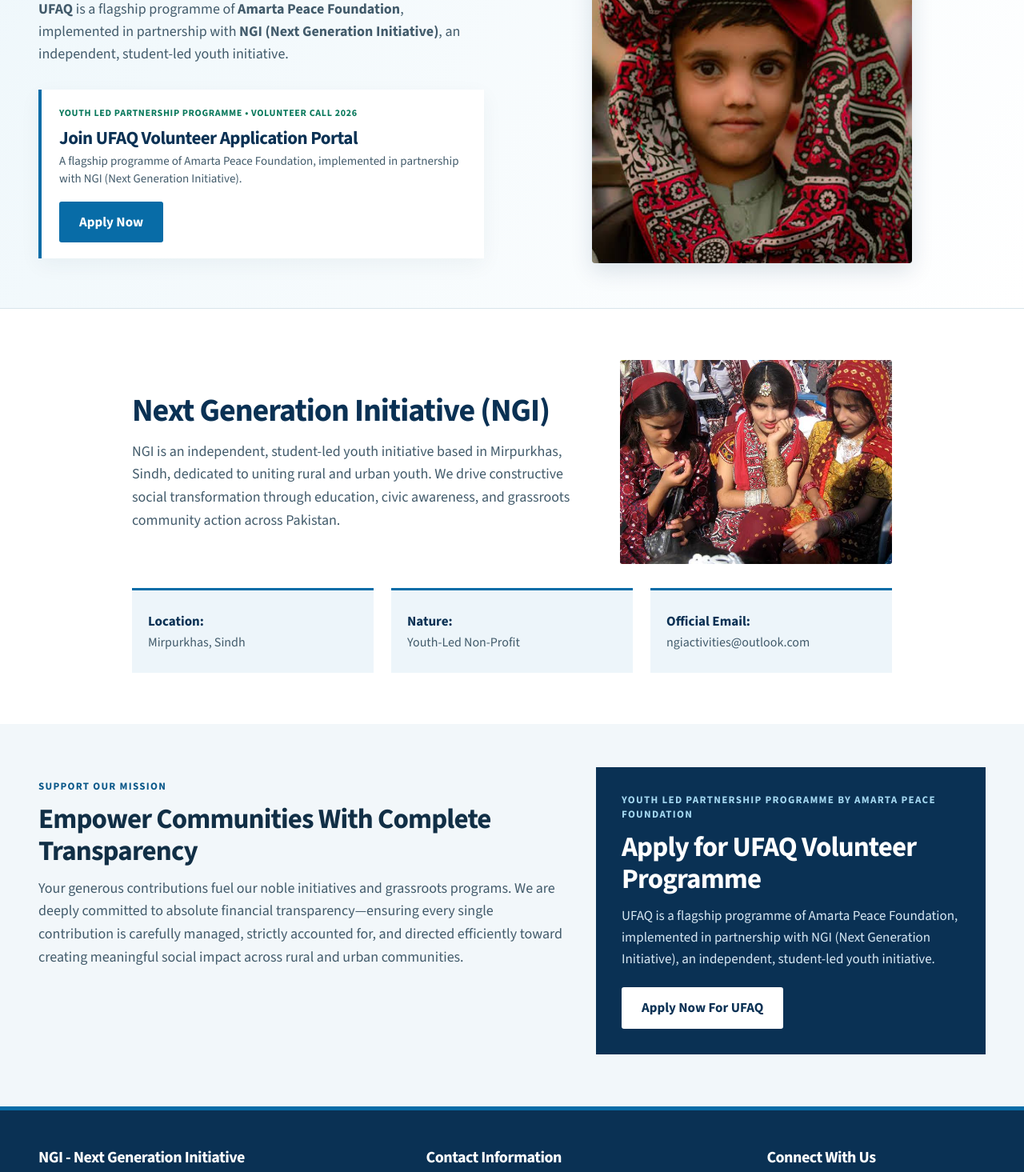
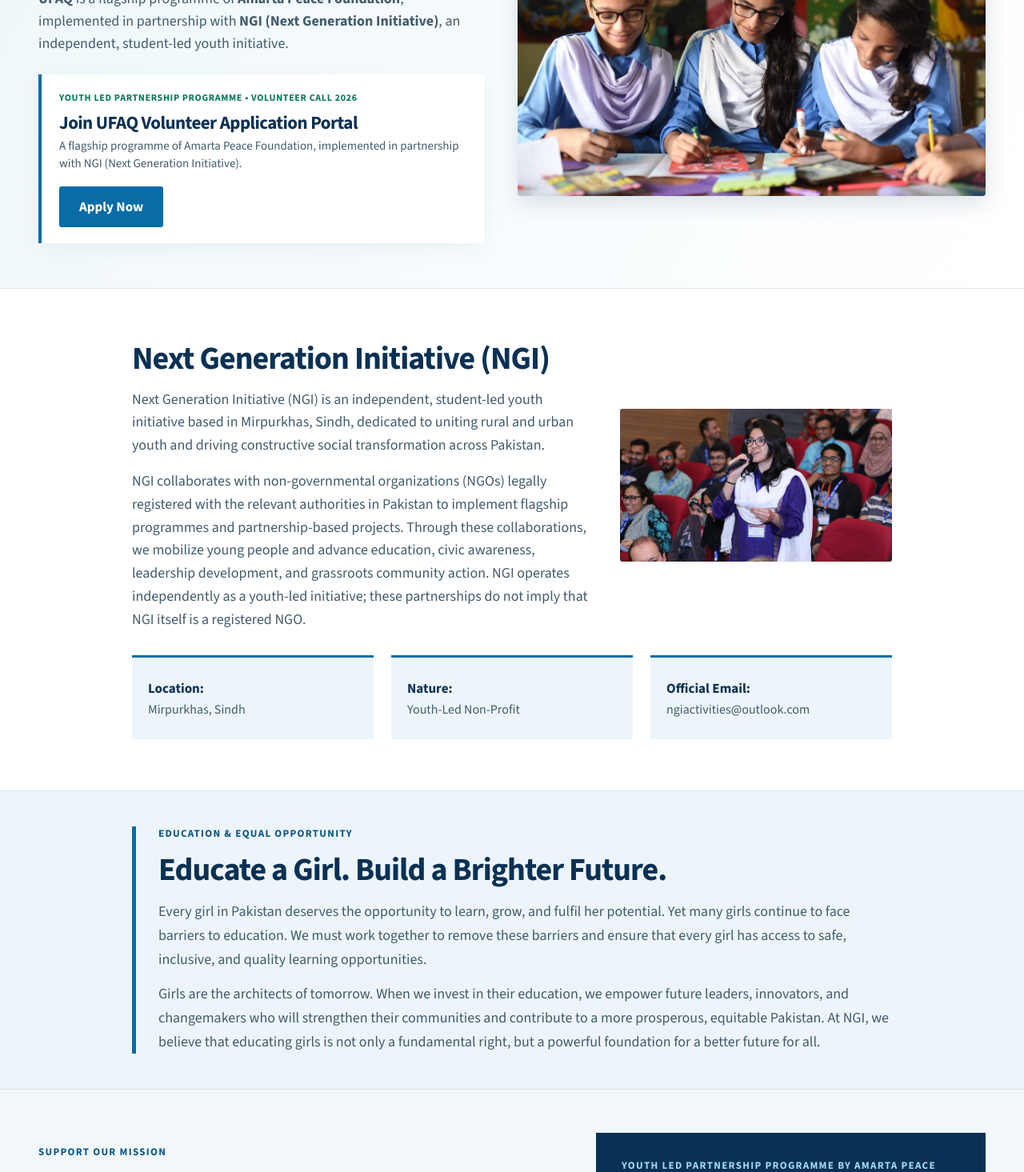
Before and after one commit to quickngiteam-lgtm/https-www.ngiofficial.de5.net, a plain HTML site: page index.html in a window 1280 px wide. Shown: the part 500-1965 px from the top of the page at 80% size. Drawn offline with nearby package versions, Linux system fonts and the light colour scheme.

Commit message:
Update requested website photographs and homepage education and partnership message

```diff
--- a/index.html
+++ b/index.html
@@ -49,7 +49,7 @@
 </div>
 
 <div class="campaign-photo">
-<img src="assets/sindhi-ajrak-portrait.jpg" alt="Child wearing a traditional Sindhi Ajrak turban" width="452" height="678" fetchpriority="high" decoding="async">
+<img src="assets/zindagitrust_cover.jpg" alt="School students working together on classroom art activities" width="1280" height="853" fetchpriority="high" decoding="async">
 </div>
 </div>
 </div>
@@ -58,7 +58,8 @@
 <div class="w">
 <div class="organisation-inner">
 <div class="youth-feature"><div><h3>Next Generation Initiative (NGI)</h3>
-<p>NGI is an independent, student-led youth initiative based in Mirpurkhas, Sindh, dedicated to uniting rural and urban youth. We drive constructive social transformation through education, civic awareness, and grassroots community action across Pakistan.</p></div><img class="youth-feature-photo" src="assets/sindhi-youth.jpg" alt="Young people wearing traditional Sindhi clothing" width="640" height="480" loading="lazy" decoding="async"></div>
+<p>Next Generation Initiative (NGI) is an independent, student-led youth initiative based in Mirpurkhas, Sindh, dedicated to uniting rural and urban youth and driving constructive social transformation across Pakistan.</p>
+<p>NGI collaborates with non-governmental organizations (NGOs) legally registered with the relevant authorities in Pakistan to implement flagship programmes and partnership-based projects. Through these collaborations, we mobilize young people and advance education, civic awareness, leadership development, and grassroots community action. NGI operates independently as a youth-led initiative; these partnerships do not imply that NGI itself is a registered NGO.</p></div><img class="youth-feature-photo youth-feature-landscape" src="assets/jyk-iba-pakistan.jpg" alt="Young woman speaking into a microphone at a youth event" width="720" height="405" loading="lazy" decoding="async"></div>
 <div class="organisation-facts">
 <div class="fact">
 <strong>Location:</strong>
@@ -76,6 +77,15 @@
 </div>
 </div>
 </div>
+
+<section class="girls-education" aria-labelledby="girls-education-title">
+<div class="w girls-education-inner">
+<span class="eyebrow">Education &amp; Equal Opportunity</span>
+<h2 id="girls-education-title">Educate a Girl. Build a Brighter Future.</h2>
+<p>Every girl in Pakistan deserves the opportunity to learn, grow, and fulfil her potential. Yet many girls continue to face barriers to education. We must work together to remove these barriers and ensure that every girl has access to safe, inclusive, and quality learning opportunities.</p>
+<p>Girls are the architects of tomorrow. When we invest in their education, we empower future leaders, innovators, and changemakers who will strengthen their communities and contribute to a more prosperous, equitable Pakistan. At NGI, we believe that educating girls is not only a fundamental right, but a powerful foundation for a better future for all.</p>
+</div>
+</section>
 
 <div class="support-section">
 <div class="support-grid">
--- a/styles.css
+++ b/styles.css
@@ -14,18 +14,31 @@
 @media(max-width:850px){.youth-feature{grid-template-columns:minmax(0,1fr) minmax(0,260px);gap:22px}}
 @media(max-width:650px){.youth-feature{grid-template-columns:minmax(0,1fr);gap:24px}.youth-feature-photo{width:100%;max-height:320px;object-position:center 35%}}
 
-/* UFAQ hero: carefully framed, near-full portrait on every screen. */
+/* UFAQ homepage: natural landscape crop, with no loss of image content. */
 .home-page .campaign-photo{
-  align-self:center;justify-self:center;width:min(100%,400px);
-  min-height:0;aspect-ratio:3/4;display:block;
+  align-self:center;justify-self:center;width:100%;
+  min-height:0;aspect-ratio:1280/853;display:block;
   border-radius:4px;box-shadow:0 10px 28px rgba(10,49,84,.13);
   overflow:hidden;
 }
 .home-page .campaign-photo img{
   width:100%;height:100%;min-height:0;
-  object-fit:cover;object-position:center 15%;
+  object-fit:contain;object-position:center;
 }
 @media(max-width:650px){
-  .home-page .campaign-photo{width:min(100%,340px);margin:24px auto 0;min-height:0}
+  .home-page .campaign-photo{width:100%;margin:24px auto 0;min-height:0}
   .home-page .campaign-photo img{height:100%;min-height:0}
 }
+/* Keep the audience photograph in its original 16:9 proportions. */
+.youth-feature-photo.youth-feature-landscape{
+  aspect-ratio:16/9;object-fit:contain;object-position:center;max-height:none;
+}
+
+/* Home: partnership introduction and girls' education message. */
+.home-page .organisation .youth-feature p+p{margin-top:16px}
+.girls-education{background:var(--tint);border-top:1px solid var(--edge);border-bottom:1px solid var(--edge);padding:44px 0}
+.girls-education-inner{border-left:5px solid var(--blue);padding-left:28px;max-width:950px}
+.girls-education h2{font-size:clamp(28px,3.5vw,40px);color:var(--navy);margin-bottom:16px}
+.girls-education p{color:var(--muted);font-size:18px;line-height:1.65}
+.girls-education p+p{margin-top:14px}
+@media(max-width:650px){.girls-education{padding:32px 0}.girls-education-inner{padding-left:18px}.girls-education p{font-size:17px}}
```
Also changed, not shown: about/index.html (+1 -1 lines), vision-mission/index.html (+1 -1 lines), assets/jyk-iba-pakistan.jpg (added), assets/zindagitrust_cover.jpg (added).
